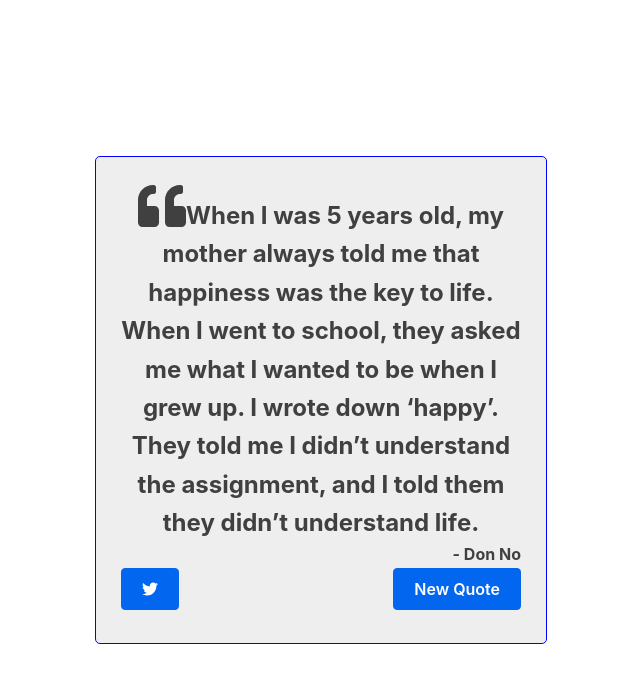
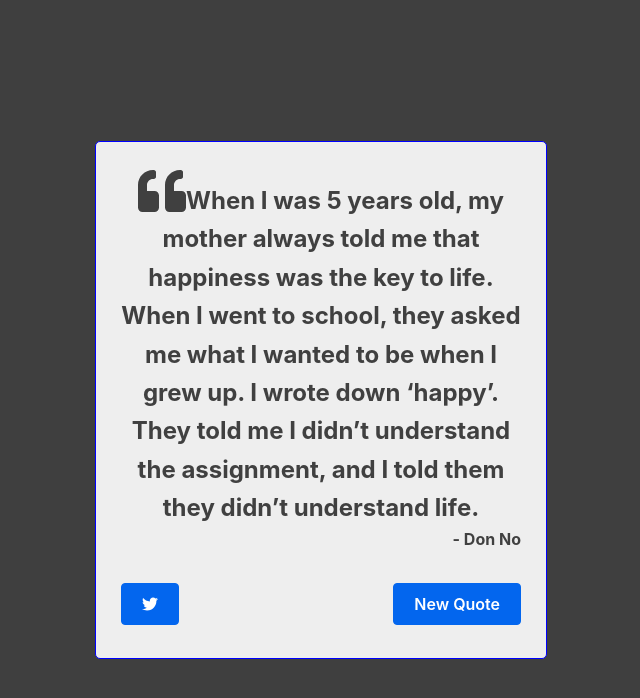
Before and after one commit to wardDes/quotemachine-cra, a React (Create React App) app: page / in a window 1280 px wide. Shown: the top 698 px of the page, without its empty margins (319-959 px from the left). Built offline with nearby package versions, Linux system fonts and the light colour scheme.

Commit message:
touched up styling for component

```diff
--- a/src/qbstyles.scss
+++ b/src/qbstyles.scss
@@ -11,6 +11,7 @@
     justify-content: center;
     align-items: center;
     height: 100vh;
+    background:#3f3f3f
   }
 
   .App {
@@ -37,13 +38,15 @@
 
 .author-container {
   display: flex;
-  justify-content: flex-end
+  justify-content: flex-end;
+
 }
 
 .button-container {
   display: flex;
   flex-direction: row;
   justify-content: space-between;
+  margin-top: 30px;
 }
 
 
```
